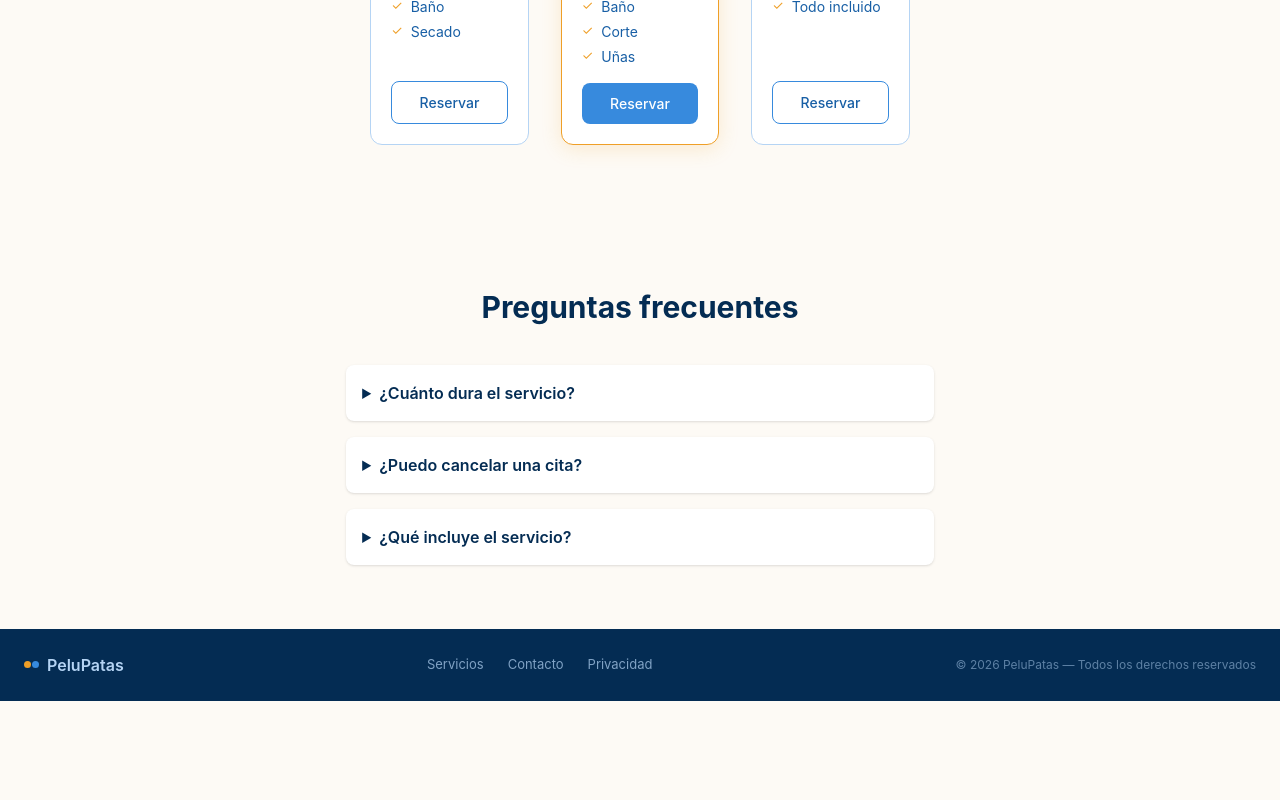
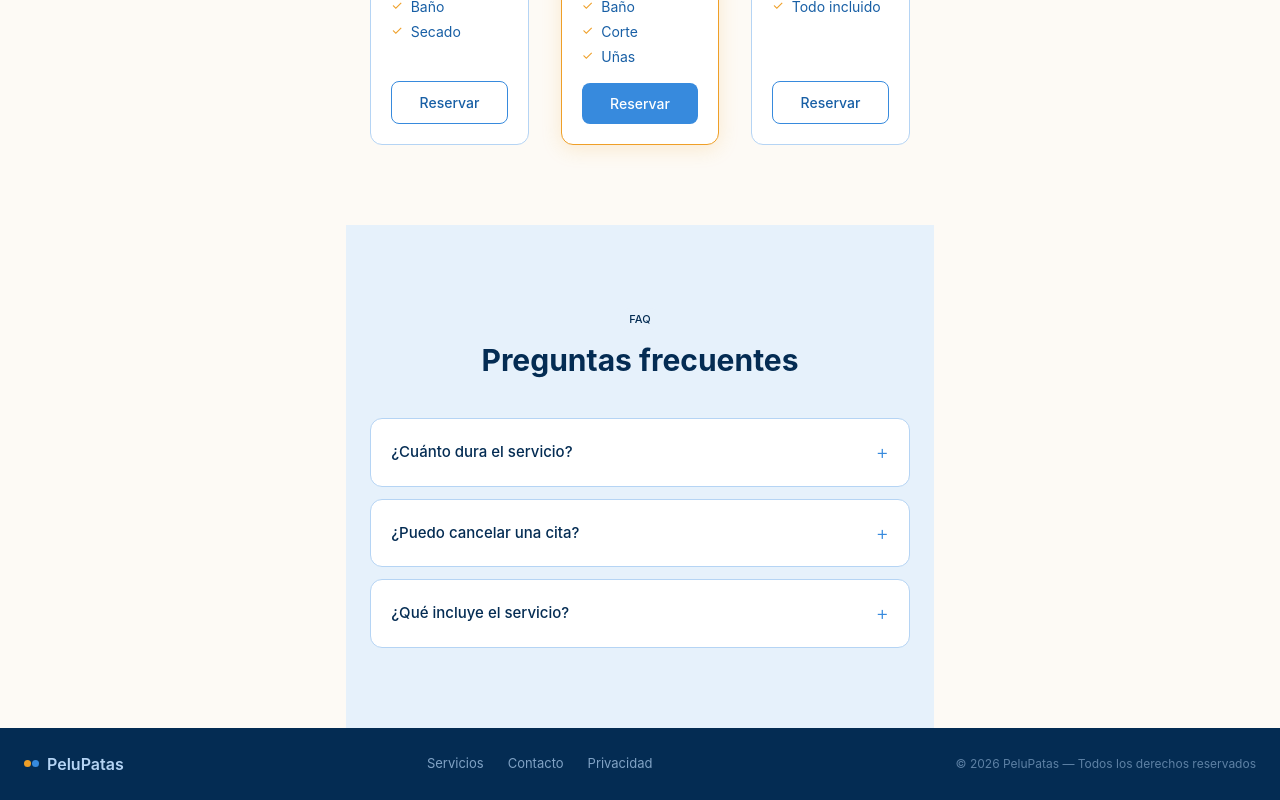
Before and after one commit to JorgeRSev/Proyecto_DAW_CFGS_Frontend, an Angular app: page / in a window 1280 px wide. Shown: the part 928-1728 px from the top of the page. Before the commit the page ends 1629 px from the top, so only its background shows below. Built offline with nearby package versions, Linux system fonts and the light colour scheme.

Commit message:
Se crea un acordeon con preguntas basicas con structuras de control de html

```diff
--- a/src/app/pages/home/components/faq/faq.html
+++ b/src/app/pages/home/components/faq/faq.html
@@ -1,25 +1,55 @@
-<section class="py-16">
+<section style="background: var(--pp-blue-bg); padding: 5rem 0">
+  <div class="max-w-3xl mx-auto px-6">
+    <div class="text-center mb-10">
+      <span class="pp-badge pp-badge-blue" style="margin-bottom: 0.75rem; display: inline-block">
+        FAQ
+      </span>
+      <h2 class="text-3xl font-bold" style="color: var(--pp-text)">Preguntas frecuentes</h2>
+    </div>
 
-  <h2 class="text-3xl font-bold text-center mb-10">
-    Preguntas frecuentes
-  </h2>
-
-  <div class="max-w-3xl mx-auto space-y-4">
-
+    <div class="space-y-3">
       @for (faq of faqs; track faq.question) {
-      <details class="bg-white p-4 rounded-lg shadow cursor-pointer">
-
-        <summary class="font-semibold">
+        <details class="pp-card" style="cursor: pointer">
+          <summary
+            style="
+              font-size: 15px;
+              font-weight: 500;
+              color: var(--pp-text);
+              display: flex;
+              justify-content: space-between;
+              align-items: center;
+              list-style: none;
+              padding: 2px 0;
+            "
+          >
             {{ faq.question }}
+            <span
+              style="
+                color: var(--pp-blue);
+                font-size: 20px;
+                font-weight: 300;
+                line-height: 1;
+                margin-left: 1rem;
+                flex-shrink: 0;
+              "
+              >+</span
+            >
           </summary>
 
-        <p class="mt-2 text-gray-600">
+          <p
+            style="
+              margin-top: 10px;
+              font-size: 14px;
+              color: var(--pp-text-soft);
+              line-height: 1.7;
+              border-top: 1px solid var(--pp-border);
+              padding-top: 10px;
+            "
+          >
             {{ faq.answer }}
           </p>
-
         </details>
       }
-
     </div>
-
+  </div>
 </section>
--- a/src/app/pages/home/components/faq/faq.ts
+++ b/src/app/pages/home/components/faq/faq.ts
@@ -3,22 +3,21 @@ import { Component } from '@angular/core';
 @Component({
   selector: 'app-faq',
   standalone: true,
-  templateUrl: './faq.html'
+  templateUrl: './faq.html',
 })
 export class Faq {
-
   faqs = [
     {
       question: '¿Cuánto dura el servicio?',
-      answer: 'Entre 1 y 2 horas'
+      answer: 'Entre 1 y 2 horas',
     },
     {
       question: '¿Puedo cancelar una cita?',
-      answer: 'Sí, con 24h de antelación'
+      answer: 'Sí, con 24h de antelación',
     },
     {
       question: '¿Qué incluye el servicio?',
-      answer: 'Depende del paquete seleccionado'
-    }
+      answer: 'Depende del paquete seleccionado',
+    },
   ];
 }
```
Lines whose indentation alone changed are shown as unchanged.
